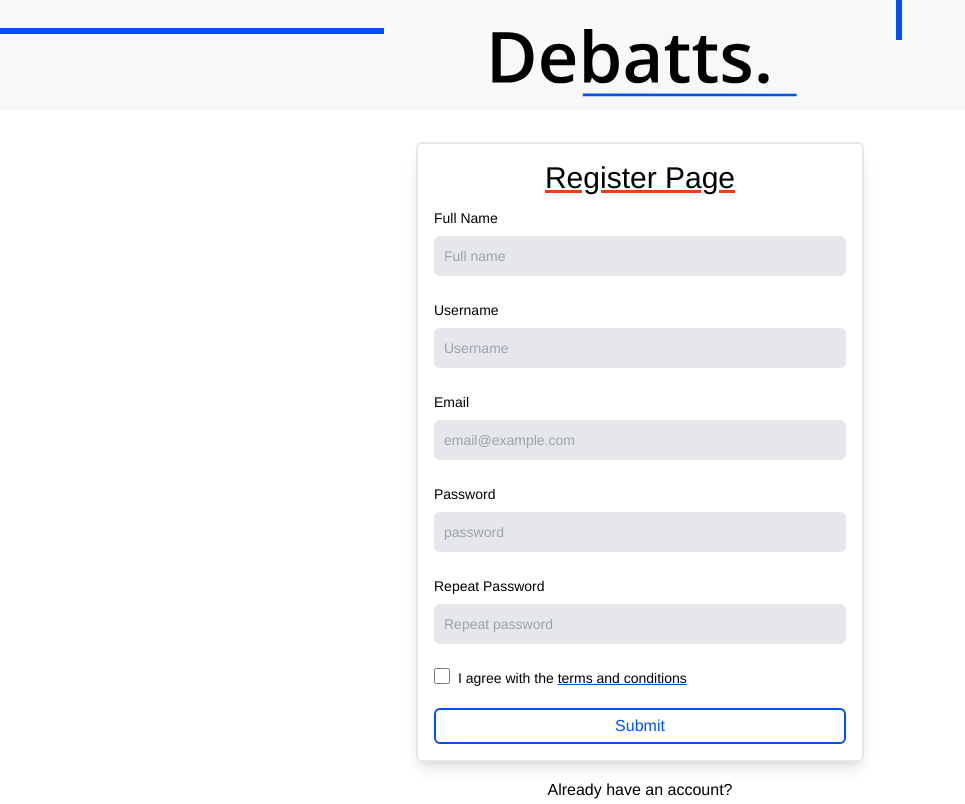
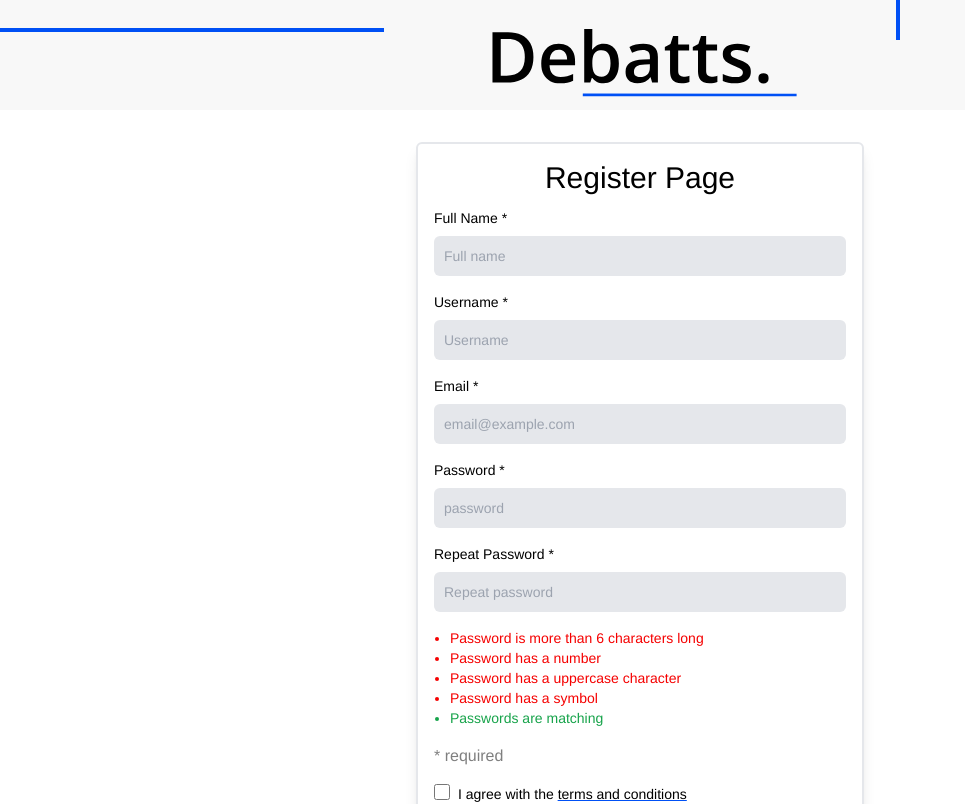
Before and after one commit to Svetlozarg/Debatts, a Next.js app: page /register in a window 1280 px wide. Shown: the top 804 px of the page, without its empty margins (0-965 px from the left). Built offline with nearby package versions, Linux system fonts and the light colour scheme; no server answers.

Commit message:
changes wanted by clients

```diff
--- a/components/Header.js
+++ b/components/Header.js
@@ -54,8 +54,8 @@ export default function Header() {
 					!isMobile ? "transition-all duration-300" : ""
 				}`}
 			>
-        <div className="bg-main absolute left-0 top-7 w-[30%] h-1.5"></div>
-        <div className="bg-main absolute top-0 left-[70%] w-1.5 h-10"></div>
+				<div className="bg-main absolute left-0 top-7 w-[30%] h-1"></div>
+				<div className="bg-main absolute top-0 left-[70%] w-1 h-10"></div>
 
 				<Logo className={"h-[60%]"} />
 			</div>
@@ -85,7 +85,9 @@ export default function Header() {
 								}}
 								passHref={true}
 							>
-                <ButtonHeader collapsed={collapse}>Home</ButtonHeader>
+								<ButtonHeader collapsed={collapse}>
+									Home
+								</ButtonHeader>
 							</Link>
 							<Link
 								href={{
@@ -93,7 +95,9 @@ export default function Header() {
 								}}
 								passHref={true}
 							>
-                <ButtonHeader collapsed={collapse}>Post a Debatts</ButtonHeader>
+								<ButtonHeader collapsed={collapse}>
+									Post a Debatts
+								</ButtonHeader>
 							</Link>
 							<Link
 								href={{
@@ -101,7 +105,9 @@ export default function Header() {
 								}}
 								passHref={true}
 							>
-                <ButtonHeader collapsed={collapse}>My Debatts</ButtonHeader>
+								<ButtonHeader collapsed={collapse}>
+									My Debatts
+								</ButtonHeader>
 							</Link>
 						</div>
 					) : (
@@ -113,7 +119,9 @@ export default function Header() {
 								}}
 								passHref={true}
 							>
-                <ButtonHeader collapsed={collapse}>Log in</ButtonHeader>
+								<ButtonHeader collapsed={collapse}>
+									Log in
+								</ButtonHeader>
 							</Link>
 
 							{/* Register */}
@@ -123,7 +131,9 @@ export default function Header() {
 								}}
 								passHref={true}
 							>
-                <ButtonHeader collapsed={collapse}>Register</ButtonHeader>
+								<ButtonHeader collapsed={collapse}>
+									Register
+								</ButtonHeader>
 							</Link>
 						</div>
 					)}
--- a/components/containers/Card.js
+++ b/components/containers/Card.js
@@ -53,10 +53,12 @@ export default function Card({ title, body, wide, id, author, createdAt }) {
 				{/* Post Content */}
 				<div className="relative px-6">
 					<h2 className="text-lg text-center font-medium pb-2">
-            {title.length > 47 ? title.substring(0, 47) + "..." : title}
+						{title.length > 47
+							? title.substring(0, 47) + "..."
+							: title}
 					</h2>
 					<div
-            className={`absolute h-1 w-[30%] bottom-0 -left-6 bg-secondary`}
+						className={`absolute h-0.5 w-[30%] bottom-0 -left-6 bg-secondary`}
 					></div>
 				</div>
 				<ResponsiveEllipsis
--- a/pages/admin.js
+++ b/pages/admin.js
@@ -216,20 +216,20 @@ export default function Admin() {
 			<CardContainer hover={false}>
 				<h2>Find User</h2>
 				<form>
-          <div class="relative">
-            <div class="flex absolute inset-y-0 left-0 items-center pl-3 pointer-events-none">
+					<div className="relative">
+						<div className="flex absolute inset-y-0 left-0 items-center pl-3 pointer-events-none">
 							<svg
 								aria-hidden="true"
-                class="w-5 h-5"
+								className="w-5 h-5"
 								fill="none"
 								stroke="currentColor"
 								viewBox="0 0 24 24"
 								xmlns="http://www.w3.org/2000/svg"
 							>
 								<path
-                  stroke-linecap="round"
-                  stroke-linejoin="round"
-                  stroke-width="2"
+									strokeLinecap="round"
+									strokeLinejoin="round"
+									strokeWidth="2"
 									d="M21 21l-6-6m2-5a7 7 0 11-14 0 7 7 0 0114 0z"
 								></path>
 							</svg>
@@ -237,7 +237,7 @@ export default function Admin() {
 						<input
 							type="search"
 							id="search"
-              class="block p-2 pl-10 w-full text-sm text-gray-900 bg-gray-50 rounded-lg border border-gray-300 focus:ring-blue-500 focus:border-blue-500 dark:bg-gray-700 dark:border-gray-600 dark:placeholder-gray-400 dark:text-white dark:focus:ring-blue-500 dark:focus:border-blue-500"
+							className="block p-2 pl-10 w-full text-sm text-gray-900 bg-gray-50 rounded-lg border border-gray-300 focus:ring-blue-500 focus:border-blue-500 dark:bg-gray-700 dark:border-gray-600 dark:placeholder-gray-400 dark:text-white dark:focus:ring-blue-500 dark:focus:border-blue-500"
 							placeholder="Search"
 							ref={searchUser}
 							onChange={handleSearchUser}
@@ -254,30 +254,39 @@ export default function Admin() {
 									{userItem.role === "user" ? (
 										<Button
 											className="p-0"
-                      onClick={() => makeAdmin(userItem.displayName)}
+											onClick={() =>
+												makeAdmin(userItem.displayName)
+											}
 										>
 											Admin
 										</Button>
 									) : (
 										<Button
 											className="p-0"
-                      onClick={() => makeUser(userItem.displayName)}
+											onClick={() =>
+												makeUser(userItem.displayName)
+											}
 										>
 											User
 										</Button>
 									)}
 
-                  {userItem.banned !== undefined && userItem.banned === true ? (
+									{userItem.banned !== undefined &&
+									userItem.banned === true ? (
 										<Button
 											className="p-0"
-                      onClick={() => unban(userItem.displayName)}
+											onClick={() =>
+												unban(userItem.displayName)
+											}
 										>
 											Unban
 										</Button>
 									) : (
 										<Button
 											className="p-0"
-                      onClick={() => ban(userItem.displayName)}
+											onClick={() =>
+												ban(userItem.displayName)
+											}
 										>
 											Ban
 										</Button>
--- a/pages/login.js
+++ b/pages/login.js
@@ -47,9 +47,7 @@ export default function Login() {
 					<title>Debatts · Login</title>
 				</Head>
 				<LargeContainer className="col-span-full">
-          <h1 className="text-center underline decoration-secondary select-none">
-            Login Page
-          </h1>
+					<h1 className="text-center select-none">Login Page</h1>
 					{/* Login Form */}
 					<form className="grid gap-6" onSubmit={handleLogin}>
 						{/* Email */}
--- a/pages/register.js
+++ b/pages/register.js
@@ -1,4 +1,4 @@
-import { useState } from "react";
+import { useEffect, useState } from "react";
 import { useAuth } from "../context/AuthContext";
 import Link from "next/link";
 import { doc, setDoc } from "firebase/firestore";
@@ -25,6 +25,52 @@ export default function Register() {
 		rpassword: "",
 	});
 
+	//password state
+	const [passwordReqs, setPasswordReqs] = useState({
+		over6: false,
+		upper: false,
+		lower: false,
+		symbol: false,
+		matching: false,
+	});
+	const [isOver6, setIsOver6] = useState(false);
+	const [isUpper, setIsUpper] = useState(false);
+	const [isNumber, setIsNumber] = useState(false);
+	const [isSymbol, setIsSymbol] = useState(false);
+	const [isMatching, setIsMatching] = useState(false);
+
+	useEffect(() => {
+		if (data.password.length > 6) {
+			setIsOver6(true);
+		} else {
+			setIsOver6(false);
+		}
+
+		if (data.password.match(/[0-9]/g)) {
+			setIsNumber(true);
+		} else {
+			setIsNumber(false);
+		}
+
+		if (data.password.match(/[A-Z]/g)) {
+			setIsUpper(true);
+		} else {
+			setIsUpper(false);
+		}
+
+		if (data.password.match(/[^0-9a-zA-Z]/g)) {
+			setIsSymbol(true);
+		} else {
+			setIsSymbol(false);
+		}
+
+		if (data.password === data.rpassword) {
+			setIsMatching(true);
+		} else {
+			setIsMatching(false);
+		}
+	}, [data]);
+
 	// Error modal
 	const [errorToShow, setErrorToShow] = useState("");
 	const [isErrorShowing, setIsErrorShowing] = useState(false);
@@ -32,6 +78,14 @@ export default function Register() {
 	// Handle register on submit
 	const handleRegister = async (e) => {
 		e.preventDefault();
+
+		if (!isOver6 || !isNumber || !isUpper || !isSymbol || !isMatching) {
+			setErrorToShow(
+				"One or more of the password requirements are not met!"
+			);
+			setIsErrorShowing(true);
+			return;
+		}
 
 		// Try register with email and password
 		// Else error
@@ -80,16 +134,14 @@ export default function Register() {
 					<title>Debatts · Register</title>
 				</Head>
 				<LargeContainer className="col-span-full">
-          <h1 className="text-center underline decoration-secondary select-none">
-            Register Page
-          </h1>
+					<h1 className="text-center select-none">Register Page</h1>
 					{/* Register Form */}
-          <form className="grid gap-6" onSubmit={handleRegister}>
+					<form className="grid gap-4" onSubmit={handleRegister}>
 						{/* Full Name */}
 						<TextInput
 							id="fullName"
 							type="text"
-              label="Full Name"
+							label="Full Name *"
 							onChange={(e) => {
 								setData({
 									...data,
@@ -104,7 +156,7 @@ export default function Register() {
 						<TextInput
 							id="username"
 							type="text"
-              label="Username"
+							label="Username *"
 							onChange={(e) => {
 								setData({
 									...data,
@@ -119,7 +171,7 @@ export default function Register() {
 						<TextInput
 							id="email"
 							type="email"
-              label="Email"
+							label="Email *"
 							onChange={(e) => {
 								setData({
 									...data,
@@ -134,7 +186,7 @@ export default function Register() {
 						<TextInput
 							id="password"
 							type="password"
-              label="Password"
+							label="Password *"
 							onChange={(e) => {
 								setData({
 									...data,
@@ -149,7 +201,7 @@ export default function Register() {
 						<TextInput
 							id="rpassword"
 							type="password"
-              label="Repeat Password"
+							label="Repeat Password *"
 							onChange={(e) => {
 								setData({
 									...data,
@@ -159,6 +211,51 @@ export default function Register() {
 							placeholder="Repeat password"
 							required
 						></TextInput>
+						<ul className="list-disc ml-4 text-sm">
+							<li
+								className={`${
+									isOver6 ? "text-green-600 " : "text-warning"
+								}`}
+							>
+								Password is more than 6 characters long
+							</li>
+							<li
+								className={`${
+									isNumber
+										? "text-green-600 "
+										: "text-warning"
+								}`}
+							>
+								Password has a number
+							</li>
+							<li
+								className={`${
+									isUpper ? "text-green-600 " : "text-warning"
+								}`}
+							>
+								Password has a uppercase character
+							</li>
+							<li
+								className={`${
+									isSymbol
+										? "text-green-600 "
+										: "text-warning"
+								}`}
+							>
+								Password has a symbol
+							</li>
+							<li
+								className={`${
+									isMatching
+										? "text-green-600 "
+										: "text-warning"
+								}`}
+							>
+								Passwords are matching
+							</li>
+						</ul>
+						<p className="text-opacity-50">* required</p>
+
 						<Checkbox required id="TnCs">
 							I agree with the{" "}
 							<Link href="/TermsAndConditions" passHref>
```
Also changed, not shown: pages/debatt/[pid].js (+27 -8 lines), pages/post.js (+11 -4 lines). Lines whose indentation alone changed are shown as unchanged.
